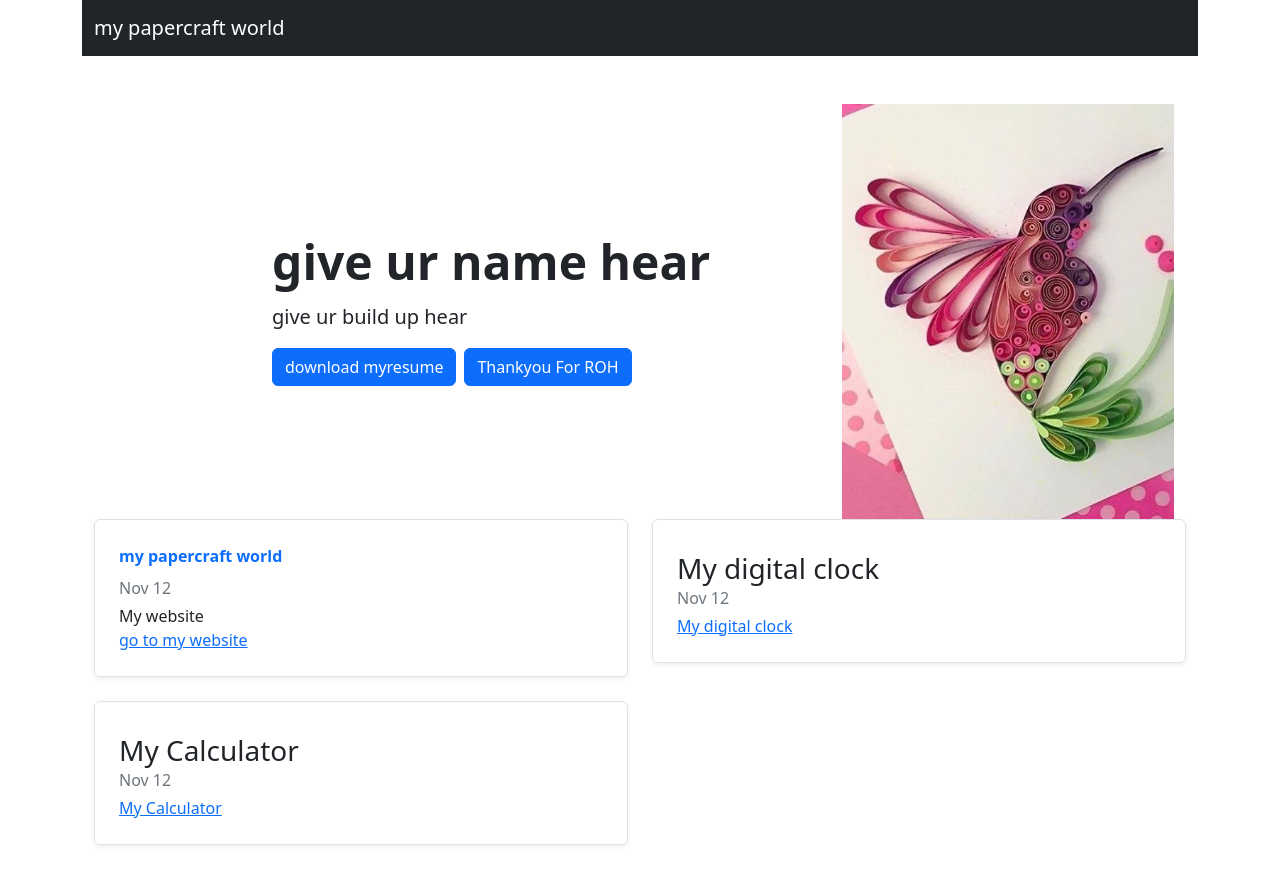
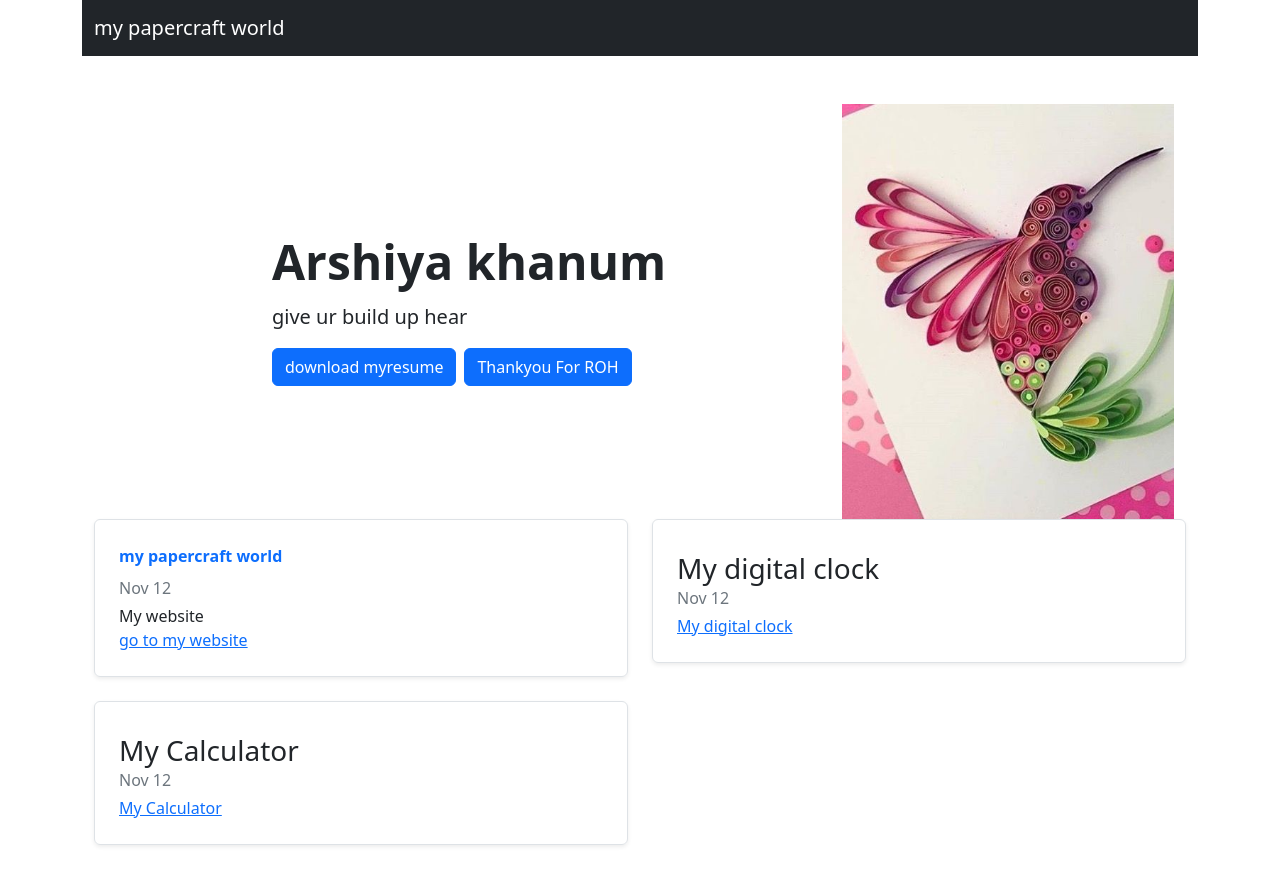
Before and after one commit to Arshiya-2005/Arshiya-2005, a plain HTML site: page index.html in a window 1280 px wide. Drawn offline with Linux system fonts and the light colour scheme.

Commit message:
Update index.html

```diff
--- a/index.html
+++ b/index.html
@@ -27,7 +27,7 @@
                           <img src="./image/IMG-20230304-WA0011.jpg"  class="d-block mx-lg-auto img-fluid" alt="Bootstrap Themes" width="700" height="500" loading="lazy">
                         </div>
                         <div class="col-lg-6">
-                          <h1 class="display-5 fw-bold lh-1 mb-3">give ur name hear</h1>
+                          <h1 class="display-5 fw-bold lh-1 mb-3">Arshiya khanum</h1>
                           <p class="lead">give ur build up hear</p>
                           <div class="d-grid gap-2 d-md-flex justify-content-md-start">
                             <a href="./RESUME- arshiya.docx">
```
